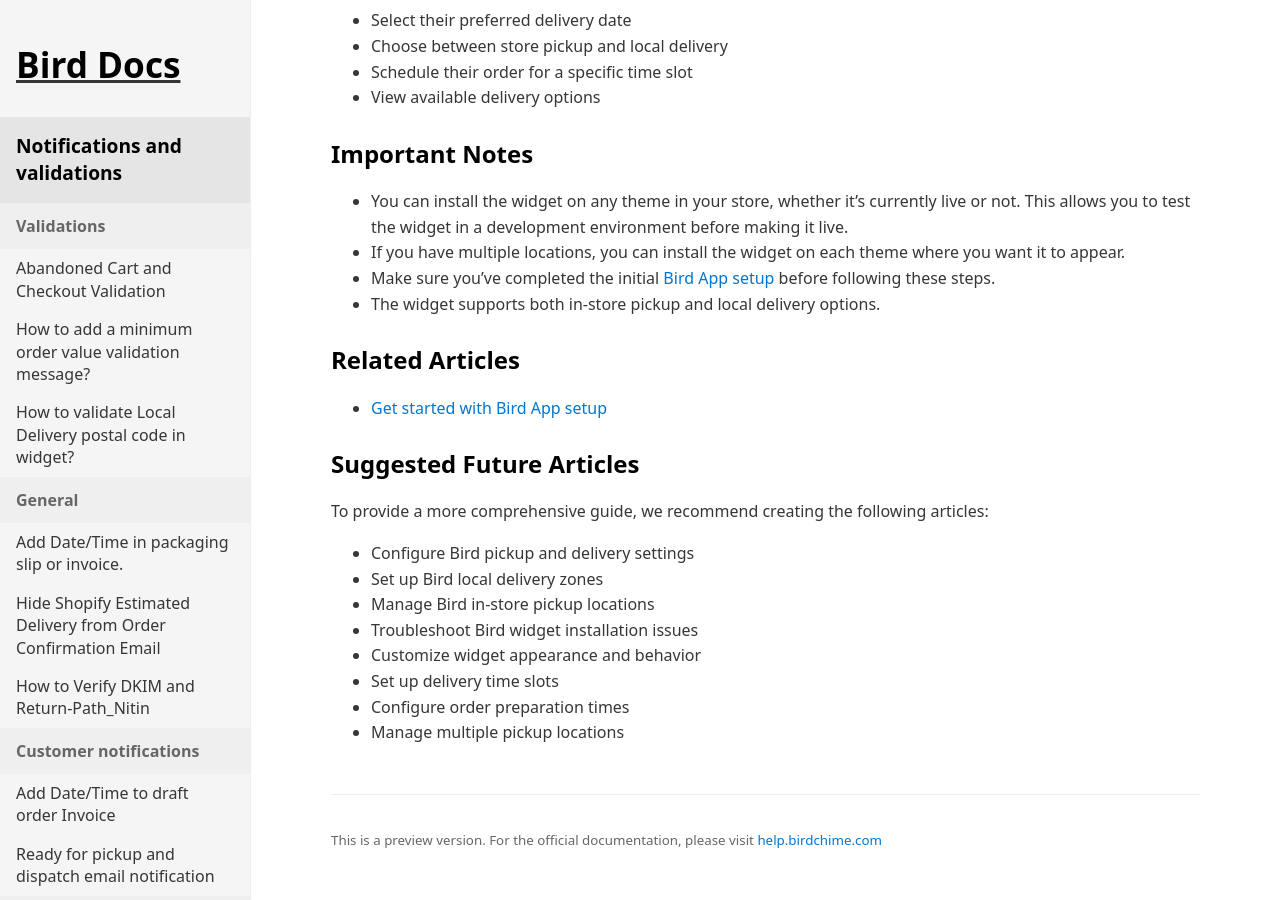
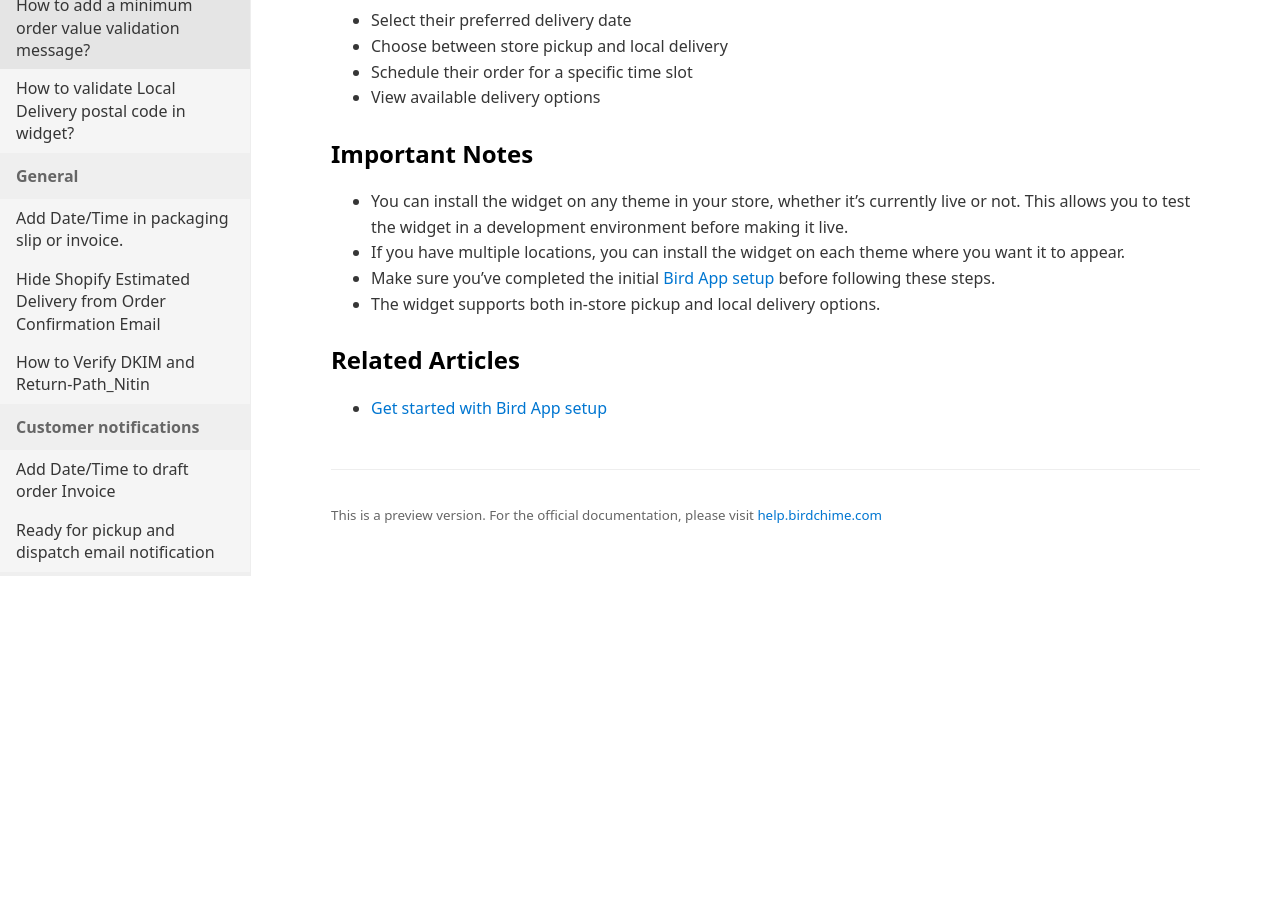
Before and after one commit to atinder/bird-docs, a Jekyll site: the page built from docs/getting-started/enable-the-app-in-your-theme-e6be45c6-ea05-44e2-8e49-21b461ea04e5.md, in a window 1280 px wide and 900 px high, scrolled down 1314 px. Built offline with Jekyll 4.4.1, drawn with Linux system fonts in a browser that asks for light colours; after the commit the page ends 1890 px from its top, so only the background shows below that.

Commit message:
Update enable-the-app-in-your-theme-e6be45c6-ea05-44e2-8e49-21b461ea04e5.md
fix: remove suggeted

```diff
--- a/docs/getting-started/enable-the-app-in-your-theme-e6be45c6-ea05-44e2-8e49-21b461ea04e5.md
+++ b/docs/getting-started/enable-the-app-in-your-theme-e6be45c6-ea05-44e2-8e49-21b461ea04e5.md
@@ -60,14 +60,3 @@
 
 ## Related Articles
 - [Get started with Bird App setup](/en-us/article/get-started-with-app-setup-1tra0ra/)
-
-## Suggested Future Articles
-To provide a more comprehensive guide, we recommend creating the following articles:
-- Configure Bird pickup and delivery settings
-- Set up Bird local delivery zones
-- Manage Bird in-store pickup locations
-- Troubleshoot Bird widget installation issues
-- Customize widget appearance and behavior
-- Set up delivery time slots
-- Configure order preparation times
-- Manage multiple pickup locations
```
